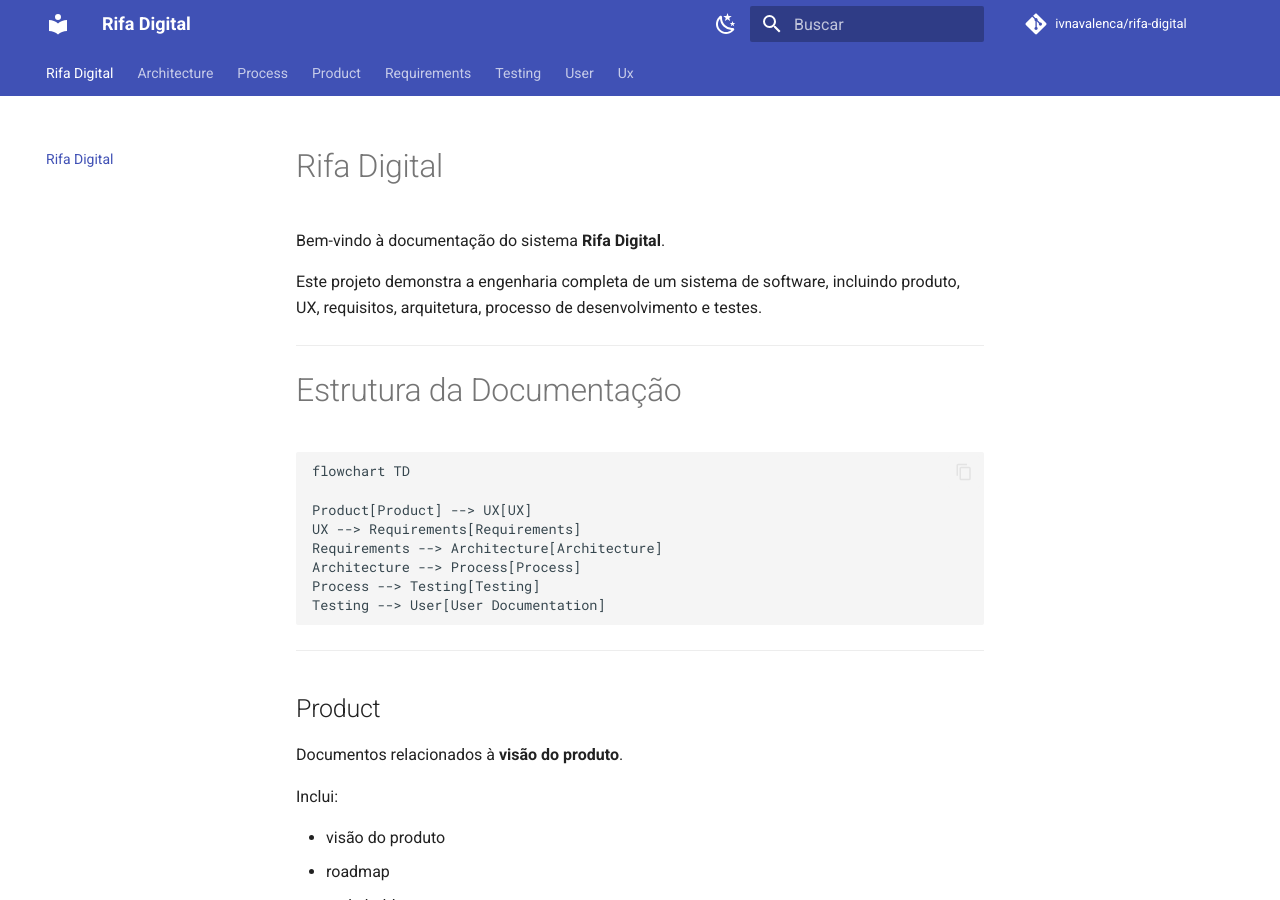
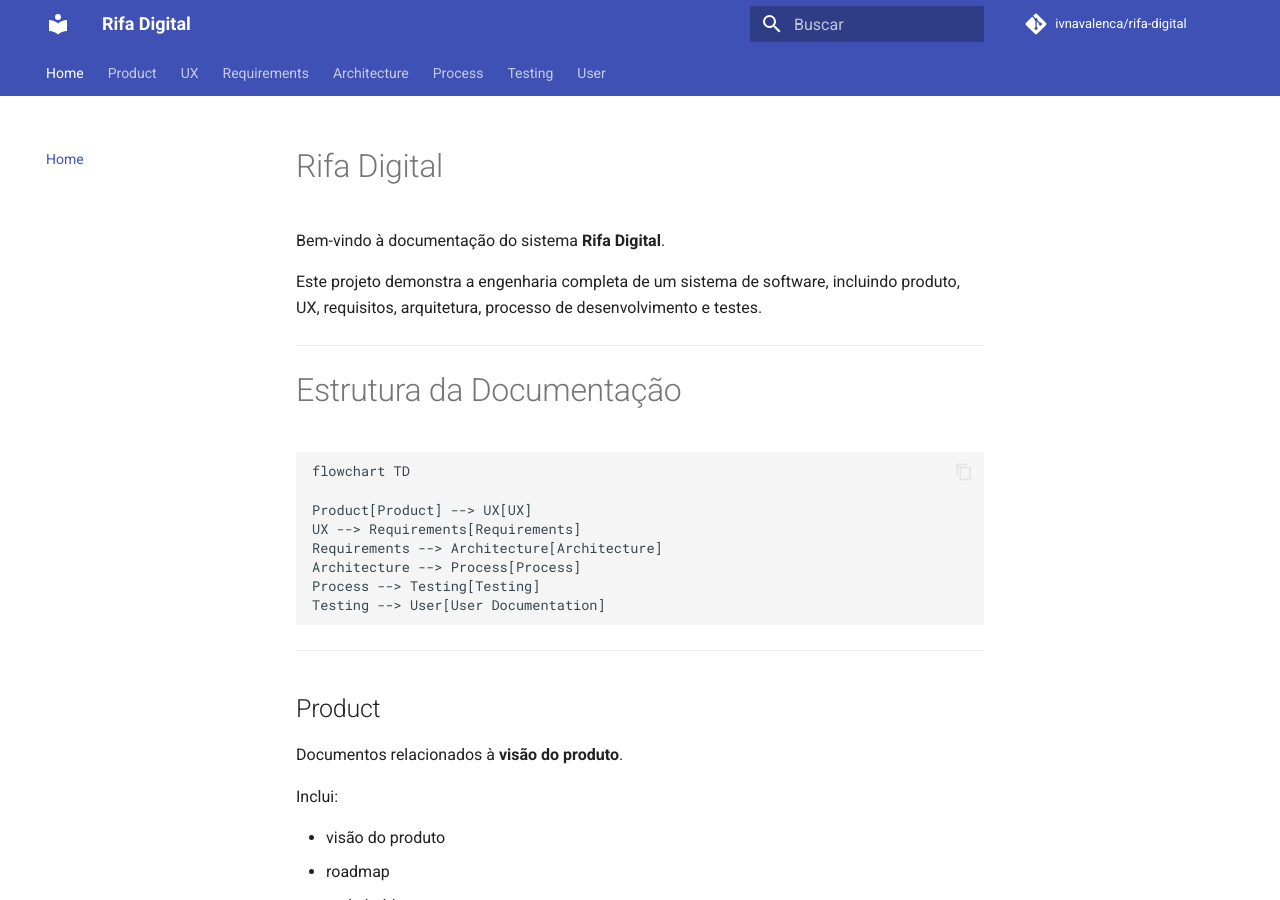
Before and after one commit to ivnavalenca/rifa-digital, an MkDocs documentation site: the page built from docs/index.md, in a window 1280 px wide and 900 px high. Built offline with MkDocs 1.6.1 and Material for MkDocs 9.7.7, drawn with Linux system fonts in a browser that asks for light colours; comment, search, counter and statistics services are not loaded; some of the changed lines change nothing that is shown.

Commit message:
Update mkdocs.yml

```diff
--- a/mkdocs.yml
+++ b/mkdocs.yml
@@ -1,56 +1,73 @@
+
 site_name: Rifa Digital
 site_description: Documentação do sistema Rifa Digital
-site_author: Ivna Valença
-site_url: https://ivnavalenca.github.io/rifa-digital
+site_author: Ivna Valença de Oliveira
+site_url: https://ivnavalenca.github.io/rifa-digital/
 
+repo_url: https://github.com/ivnavalenca/rifa-digital
 repo_name: ivnavalenca/rifa-digital
-repo_url: https://github.com/ivnavalenca/rifa-digital
 
 theme:
   name: material
   language: pt-BR
-
-  palette:
-
-    - scheme: default
-      primary: indigo
-      accent: indigo
-      toggle:
-        icon: material/weather-night
-        name: Dark mode
-
-    - scheme: slate
-      primary: indigo
-      accent: indigo
-      toggle:
-        icon: material/weather-sunny
-        name: Light mode
-
   features:
     - navigation.tabs
     - navigation.sections
     - navigation.expand
-    - navigation.top
-    - navigation.path
     - search.highlight
     - content.code.copy
 
-docs_dir: docs
-site_dir: site
-
 plugins:
   - search
-  - awesome-pages
 
 markdown_extensions:
   - admonition
   - tables
   - toc:
       permalink: true
-  - attr_list
-  - md_in_html
-  - pymdownx.highlight
+  - pymdownx.details
   - pymdownx.superfences
-  - pymdownx.tabbed:
-      alternate_style: true
-  - pymdownx.details
+  - pymdownx.tabbed
+
+nav:
+  - Home: index.md
+
+  - Product:
+      - Overview: product/README.md
+      - Visão do Produto: product/visao-produto.md
+      - Roadmap: product/roadmap.md
+      - Stakeholders: product/stakeholders.md
+
+  - UX:
+      - Overview: ux/README.md
+      - Personas: ux/personas.md
+      - Jornada do Usuário: ux/jornada-usuario.md
+      - Fluxos: ux/sequencia.md
+
+  - Requirements:
+      - Overview: requirements/README.md
+      - User Stories: requirements/user-stories.md
+      - Casos de Uso: requirements/casos-uso.md
+      - Rastreabilidade: requirements/rastreabilidade.md
+
+  - Architecture:
+      - Overview: architecture/README.md
+      - System Overview: architecture/system-overview.md
+      - Arquitetura: architecture/arquitetura.md
+      - C4 Model: architecture/c4-model.md
+      - Modelo de Dados: architecture/data/modelo-dados.md
+      - Dicionário de Dados: architecture/data/dicionario-dados.md
+
+  - Process:
+      - Processo de Desenvolvimento: process/processo-desenvolvimento.md
+
+  - Testing:
+      - Overview: testing/README.md
+      - Estratégia de Testes: testing/strategy/estrategia-testes.md
+      - Plano de Testes: testing/design/plano-testes.md
+      - Pirâmide de Testes: testing/design/test-pyramid.md
+      - Casos de Teste: testing/cases/
+      - Rastreabilidade: testing/traceability/matriz-rastreabilidade-testes.md
+
+  - User:
+      - Manual do Usuário: user/manual-usuario.md
```
